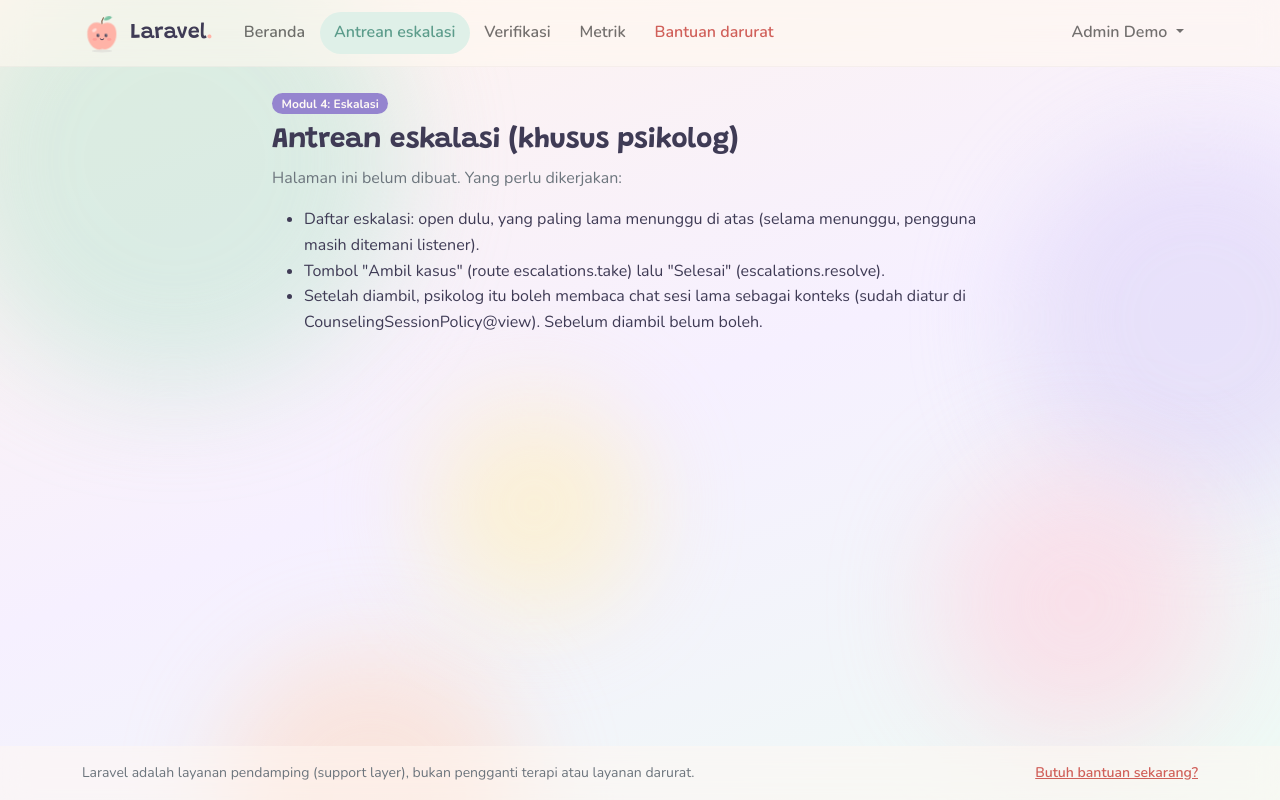
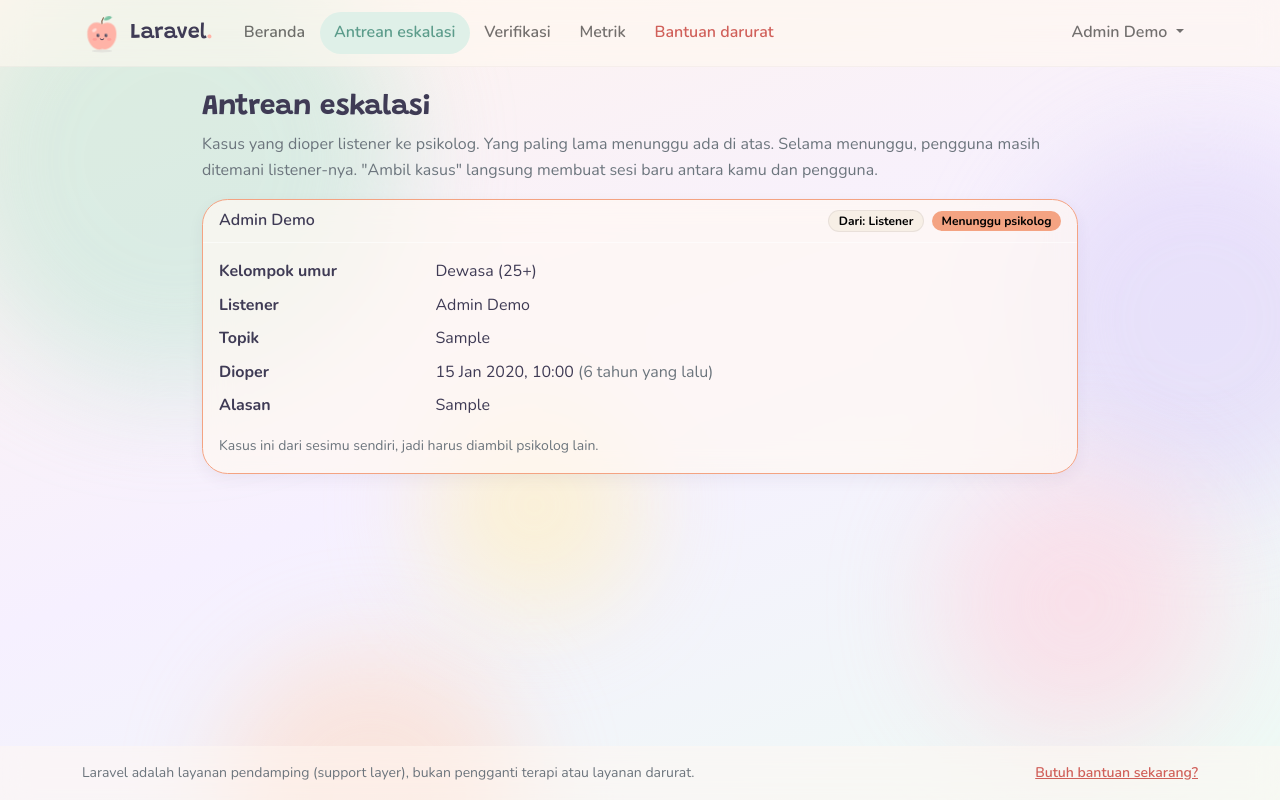
Before and after one commit to KAELGOGO/ruang-dengar, a Laravel app: page /escalations in a window 1280 px wide. Run offline with Laravel 12, Linux system fonts and the light colour scheme; a user stored in the database is signed in; data comes from the database, SQL or seed files in the repository; tables that the repository leaves empty hold one stand-in row (values such as "Sample post"); style sheets or scripts are compiled from the project's sources.

Commit message:
feat(modul-4): tombol oper ke psikolog dan antrean eskalasi

```diff
--- a/app/Http/Controllers/EscalationController.php
+++ b/app/Http/Controllers/EscalationController.php
@@ -4,6 +4,7 @@ namespace App\Http\Controllers;
 
 use App\Models\CounselingSession;
 use App\Models\Escalation;
+use App\Services\Escalator;
 use Illuminate\Http\Request;
 use Illuminate\Support\Facades\Gate;
 
@@ -13,39 +14,56 @@ class EscalationController extends Controller
     public function store(Request $request, CounselingSession $session)
     {
         Gate::authorize('escalate', $session);
-        $request->validate(['reason' => ['required', 'string', 'max:1000']]);
+        abort_if($session->status === CounselingSession::CANCELLED, 403, 'Sesi ini sudah dibatalkan.');
+        // A psychologist already is the professional (e.g. the new session after a hand-over).
+        abort_if($request->user()->isPsychologist(), 403, 'Kamu sudah psikolog, jadi tidak perlu mengoper kasus.');
+        $data = $request->validate(['reason' => ['required', 'string', 'max:1000']]);
 
-        // TODO (Module 4): app(\App\Services\Escalator::class)->byListener($session, $request->user(), ...),
-        // then redirect back with a message.
-        abort(501, 'Belum dibuat (Modul 4)');
+        $escalation = app(Escalator::class)->byListener($session, $request->user(), $data['reason']);
+
+        $pesan = $escalation->status === Escalation::ASSIGNED
+            ? 'Kasus dioper. '.$escalation->psychologist->name.' sudah dipasangkan dengan pengguna di sesi baru. Kamu boleh berpamitan lalu mengakhiri sesi ini.'
+            : 'Kasus masuk antrean psikolog. Tetap temani pengguna sampai ada psikolog yang mengambil kasusnya.';
+
+        return back()->with('status', $pesan);
     }
 
-    public function index()
+    public function index(Request $request)
     {
-        return view('placeholder', [
-            'modul' => 'Modul 4: Eskalasi',
-            'judul' => 'Antrean eskalasi (khusus psikolog)',
-            'todo' => [
-                'Daftar eskalasi: open dulu, yang paling lama menunggu di atas (selama menunggu, pengguna masih ditemani listener).',
-                'Tombol "Ambil kasus" (route escalations.take) lalu "Selesai" (escalations.resolve).',
-                'Setelah diambil, psikolog itu boleh membaca chat sesi lama sebagai konteks (sudah diatur di CounselingSessionPolicy@view). Sebelum diambil belum boleh.',
-            ],
-        ]);
+        $me = $request->user();
+
+        // Open cases for everyone, assigned cases only for the psychologist handling them
+        // (the reason is sensitive, other psychologists do not need it).
+        $escalations = Escalation::with(['counselingSession.user', 'counselingSession.listener.listenerProfile', 'raisedBy'])
+            ->where(fn ($q) => $q->where('status', Escalation::OPEN)
+                ->orWhere(fn ($q) => $q->where('status', Escalation::ASSIGNED)->where('psychologist_id', $me->id)))
+            ->orderByRaw("case when status = 'open' then 0 else 1 end")
+            ->oldest()
+            ->get();
+
+        return view('escalations.index', ['escalations' => $escalations]);
     }
 
-    public function take(Escalation $escalation)
+    public function take(Request $request, Escalation $escalation)
     {
-        // TODO (Module 4): only if still open, with a conditional update
-        // (Escalation::whereKey(...)->where('status', 'open')->update(...)) so two psychologists
-        // cannot both take it; set psychologist_id = auth id, status assigned.
-        // Then create a new session for the same user and topic with this psychologist starting now:
-        // an AvailabilitySlot now..now+60 min and a CounselingSession on it, and redirect to its chat.
-        abort(501, 'Belum dibuat (Modul 4)');
+        // Taking your own session's case would hand the user over to yourself.
+        abort_if($escalation->counselingSession->listener_id === $request->user()->id, 403, 'Ini kasus dari sesimu sendiri.');
+
+        $session = app(Escalator::class)->take($escalation, $request->user());
+        if (! $session) {
+            return back()->with('status', 'Kasus sudah diambil psikolog lain.');
+        }
+
+        return redirect()->route('chat.show', $session)
+            ->with('status', 'Kasus diambil. Ini sesi barumu dengan pengguna. Riwayat chat sebelumnya bisa dibaca dari Antrean eskalasi.');
     }
 
-    public function resolve(Escalation $escalation)
+    public function resolve(Request $request, Escalation $escalation)
     {
-        // TODO (Module 4): only the assigned psychologist; status resolved + resolved_at.
-        abort(501, 'Belum dibuat (Modul 4)');
+        abort_unless($escalation->psychologist_id === $request->user()->id, 403);
+
+        $escalation->forceFill(['status' => Escalation::RESOLVED, 'resolved_at' => now()])->save();
+
+        return back()->with('status', 'Kasus ditandai selesai.');
     }
 }
--- /dev/null
+++ b/resources/views/escalations/index.blade.php
@@ -0,0 +1,86 @@
+@extends('layouts.app')
+
+@section('content')
+<div class="container" style="max-width: 900px">
+    <h1 class="h3 fw-bold">Antrean eskalasi</h1>
+    <p class="text-muted">
+        Kasus yang dioper listener ke psikolog. Yang paling lama menunggu ada di atas. Selama menunggu,
+        pengguna masih ditemani listener-nya. "Ambil kasus" langsung membuat sesi baru antara kamu dan pengguna.
+    </p>
+
+    @forelse ($escalations as $kasus)
+        @php
+            $sesiLama = $kasus->counselingSession;
+            $pengguna = $sesiLama->user;
+            $listener = $sesiLama->listener;
+            $gelar = \App\Models\ListenerProfile::TITLES[$listener->listenerProfile?->credential_level] ?? null;
+            $milikSaya = $kasus->psychologist_id === auth()->id();
+            $sesiSendiri = $sesiLama->listener_id === auth()->id();
+            $sesiBaru = $milikSaya ? $kasus->followUpSession() : null;
+        @endphp
+
+        <div @class(['card mb-3', 'border-warning' => $kasus->status === 'open'])>
+            <div class="card-header d-flex flex-wrap align-items-center gap-2">
+                <span class="fw-semibold me-auto">{{ $pengguna->name }}</span>
+                <span class="badge text-bg-light border">Dari: {{ \App\Models\Escalation::SOURCES[$kasus->source] ?? $kasus->source }}</span>
+                @if ($kasus->status === 'open')
+                    <span class="badge text-bg-warning">Menunggu psikolog</span>
+                @else
+                    <span class="badge text-bg-success">Kamu tangani</span>
+                @endif
+            </div>
+            <div class="card-body">
+                <dl class="row mb-2">
+                    <dt class="col-sm-3">Kelompok umur</dt>
+                    <dd class="col-sm-9">{{ \App\Support\AgeTier::LABELS[$pengguna->ageTier()] ?? '-' }}</dd>
+
+                    <dt class="col-sm-3">Listener</dt>
+                    <dd class="col-sm-9">
+                        {{ $listener->name }}
+                        @if ($gelar)<span class="badge rounded-pill text-bg-light border">{{ $gelar }}</span>@endif
+                    </dd>
+
+                    <dt class="col-sm-3">Topik</dt>
+                    <dd class="col-sm-9">{{ \App\Models\CounselingSession::TOPICS[$sesiLama->topic] ?? $sesiLama->topic }}</dd>
+
+                    <dt class="col-sm-3">Dioper</dt>
+                    <dd class="col-sm-9">
+                        {{ $kasus->created_at->locale('id')->isoFormat('D MMM YYYY, HH:mm') }}
+                        <span class="text-muted">({{ $kasus->created_at->locale('id')->diffForHumans() }})</span>
+                    </dd>
+
+                    <dt class="col-sm-3">Alasan</dt>
+                    <dd class="col-sm-9" style="white-space: pre-line">{{ $kasus->reason }}</dd>
+                </dl>
+
+                <div class="d-flex flex-wrap gap-2">
+                    @if ($kasus->status === 'open')
+                        @if ($sesiSendiri)
+                            <span class="text-muted small">Kasus ini dari sesimu sendiri, jadi harus diambil psikolog lain.</span>
+                        @else
+                            <form method="POST" action="{{ route('escalations.take', $kasus) }}"
+                                  onsubmit="return confirm('Ambil kasus ini? Sesi baru dengan pengguna akan dibuat mulai sekarang.')">
+                                @csrf
+                                <button type="submit" class="btn btn-primary">Ambil kasus</button>
+                            </form>
+                        @endif
+                    @elseif ($milikSaya)
+                        @if ($sesiBaru)
+                            <a href="{{ route('chat.show', $sesiBaru) }}" class="btn btn-primary">Chat dengan pengguna</a>
+                        @endif
+                        {{-- Allowed by CounselingSessionPolicy@view once the case is ours (read only). --}}
+                        <a href="{{ route('chat.show', $sesiLama) }}" class="btn btn-outline-secondary">Baca chat sebelumnya</a>
+                        <form method="POST" action="{{ route('escalations.resolve', $kasus) }}"
+                              onsubmit="return confirm('Tandai kasus ini selesai? Kasus akan hilang dari antrean.')">
+                            @csrf
+                            <button type="submit" class="btn btn-outline-success">Selesai</button>
+                        </form>
+                    @endif
+                </div>
+            </div>
+        </div>
+    @empty
+        <div class="alert alert-secondary">Tidak ada kasus yang menunggu. Terima kasih sudah berjaga.</div>
+    @endforelse
+</div>
+@endsection
```
Also changed, not shown: resources/views/chat/_eskalasi.blade.php (+6 -3 lines), resources/views/escalations/_form.blade.php (added, +33 -0 lines), resources/views/sessions/_aksi-modul-4.blade.php (+6 -1 lines).
